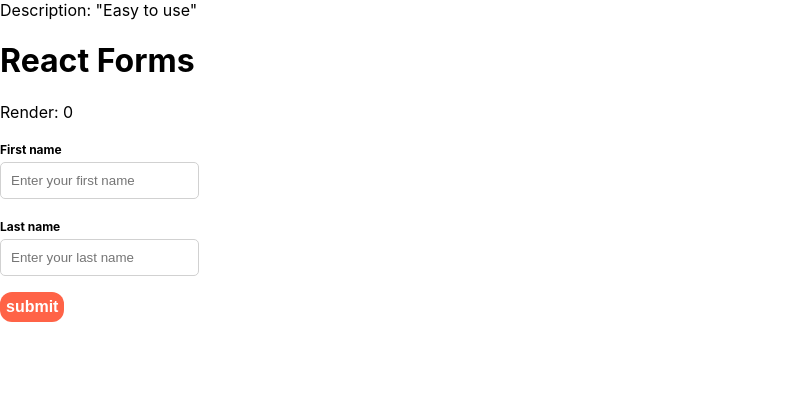
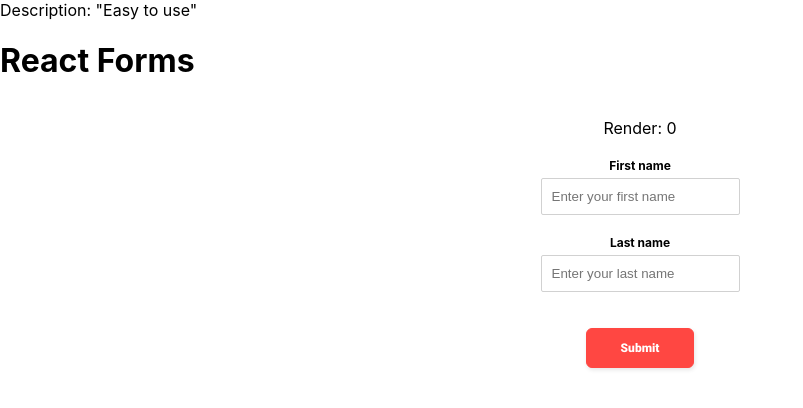
Before and after one commit to RamonSanGabriel/goit-react-hw-02-phonebook3, a React (Create React App) app: page / in a window 1280 px wide. Shown: the top 408 px of the page, without its empty margins (0-803 px from the left). Built offline with nearby package versions, Linux system fonts and the light colour scheme.

Commit message:
submitBtn style

```diff
--- /dev/null
+++ b/src/components/Buttons/SubmitBtn/SubmitBtn.jsx
@@ -0,0 +1,22 @@
+import { myStyle } from 'data/submitBtnStyle';
+import css from './SubmitBtn.module.css';
+
+const SubmitBtn = () => {
+  return (
+    <div>
+      <div style={{ margin: '15px 0' }}>
+        <input
+          className={css.submitBtn}
+          // style={myStyle}
+          type="submit"
+          name="submit"
+          id="submit"
+          value="Submit"
+          // onSubmit={handleSubmit(onSubmit)}
+        />
+      </div>
+    </div>
+  );
+};
+
+export default SubmitBtn;
--- /dev/null
+++ b/src/components/Buttons/SubmitBtn/SubmitBtn.module.css
@@ -0,0 +1,35 @@
+.submitBtn {
+  background: #ff4742;
+  border: 1px solid #ff4742;
+  border-radius: 6px;
+  box-shadow: rgba(0, 0, 0, 0.1) 1px 2px 4px;
+  box-sizing: border-box;
+  color: #ffffff;
+  cursor: pointer;
+  display: inline-block;
+  font-family: nunito, roboto, proxima-nova, 'proxima nova', sans-serif;
+  font-size: 0.75rem;
+  font-weight: 800;
+  line-height: 0.75rem;
+  min-height: 40px;
+  outline: 0;
+  padding: 12px 34px;
+  text-align: center;
+  text-rendering: geometricprecision;
+  text-transform: none;
+  user-select: none;
+  -webkit-user-select: none;
+  touch-action: manipulation;
+  vertical-align: middle;
+  margin: 20px 20px;
+}
+.submitBtn:hover,
+.submitBtn:active {
+  background-color: initial;
+  background-position: 0 0;
+  color: #ff4742;
+}
+
+.submitBtn:active {
+  opacity: 0.5;
+}
--- a/src/components/ReactForm/ReactForm.jsx
+++ b/src/components/ReactForm/ReactForm.jsx
@@ -1,6 +1,6 @@
-import { myStyle } from 'data/submitBtnStyle';
 import { useForm } from 'react-hook-form';
 import css from './ReactForm.module.css';
+import SubmitBtn from 'components/Buttons/SubmitBtn/SubmitBtn';
 
 const ReactForm = () => {
   const {
@@ -26,8 +26,9 @@ const ReactForm = () => {
   const firstName = watch('firstName');
 
   return (
+    <div className={css.formDiv}>
       <div>
-      <form onSubmit={handleSubmit(onSubmit)}>
+        <form className={css.reactForm} onSubmit={handleSubmit(onSubmit)}>
           <label className={css.reactFormLabel} htmlFor="firstName">
             <p>Render: {counter++}</p>
             <h5>First name</h5>
@@ -40,8 +41,8 @@ const ReactForm = () => {
                   message: 'Must be 4 characters or more',
                 },
                 maxLength: {
-                value: 10,
-                message: 'Must be 10 characters or less',
+                  value: 20,
+                  message: 'Must be 20 characters or less',
                 },
               })}
               id="firstName"
@@ -53,7 +54,7 @@ const ReactForm = () => {
               <span>*This is required*</span>
             )}
             {errors.firstName && errors.firstName.type === 'maxLength' && (
-            <span>*Max length exceeded*</span>
+              <span>*Max length of 10 exceeded*</span>
             )}
             {/* <p>{errors.firstName?.message}</p> */}
           </label>
@@ -68,6 +69,10 @@ const ReactForm = () => {
                   value: 4,
                   message: 'Min length is 4',
                 },
+                maxLength: {
+                  value: 20,
+                  message: 'Must be 20 characters or less',
+                },
               })}
               id="lastName"
               title=""
@@ -80,23 +85,16 @@ const ReactForm = () => {
             {errors.lastName && errors.lastName.type === 'minLength' && (
               <span>*Minimum of 4 characters*</span>
             )}
+            {errors.lastName && errors.lastName.type === 'maxLength' && (
+              <span>*Max length of 10 exceeded*</span>
+            )}
             {/* <p>{errors.lastName?.message}</p> */}
           </label>
           <p>{firstName}</p>
           {/* <input name="submit" id="submit" type="submit" value="submit" /> */}
-        <div style={{ margin: '15px 0' }}>
-          <button style={myStyle}>
-            <input
-              style={myStyle}
-              type="submit"
-              name="submit"
-              id="submit"
-              value="submit"
-              // onSubmit={handleSubmit(onSubmit)}
-            />
-          </button>
+          <SubmitBtn />
+        </form>
       </div>
-      </form>
     </div>
   );
 };
--- a/src/components/ReactForm/ReactForm.module.css
+++ b/src/components/ReactForm/ReactForm.module.css
@@ -1,16 +1,34 @@
+.formDiv {
+  margin: 0 auto;
+  padding: 0 80px;
+  @media (width > 767px) {
+    display: flex;
+    flex-direction: column;
+    text-align: center;
+    margin: 0 auto;
+  }
+}
 .reactForm {
   display: block;
+  width: 100%;
+  text-align: center;
 }
 .reactFormLabel {
-  /* display: block; */
+  display: block;
+  text-align: left;
+  @media (width > 320px) {
+    text-align: center;
+  }
 }
 
 .reactFormInput {
   display: block;
   outline: none;
   border: 1px solid #d1d1d1;
-  border-radius: 5px;
+  border-radius: 2px;
   padding: 10px;
+  /* width: 100%; */
+  margin: 0 auto;
 
   @media (width > 767px) {
     display: flex;
--- a/src/data/submitBtnStyle.js
+++ b/src/data/submitBtnStyle.js
@@ -1,3 +1,5 @@
+import { hover } from '@testing-library/user-event/dist/hover';
+
 export const myStyle = {
   backgroundColor: 'tomato',
   padding: '3px',
@@ -6,6 +8,10 @@ export const myStyle = {
   fontSize: '1rem',
   display: 'block',
   border: 'none',
-  borderRadius: '12px',
+  borderRadius: '5px',
   cursor: 'pointer',
+  margin: '2px 6px',
+  hover: {
+    backgroundColor: 'red',
+  },
 };
```
Lines whose indentation alone changed are shown as unchanged.
